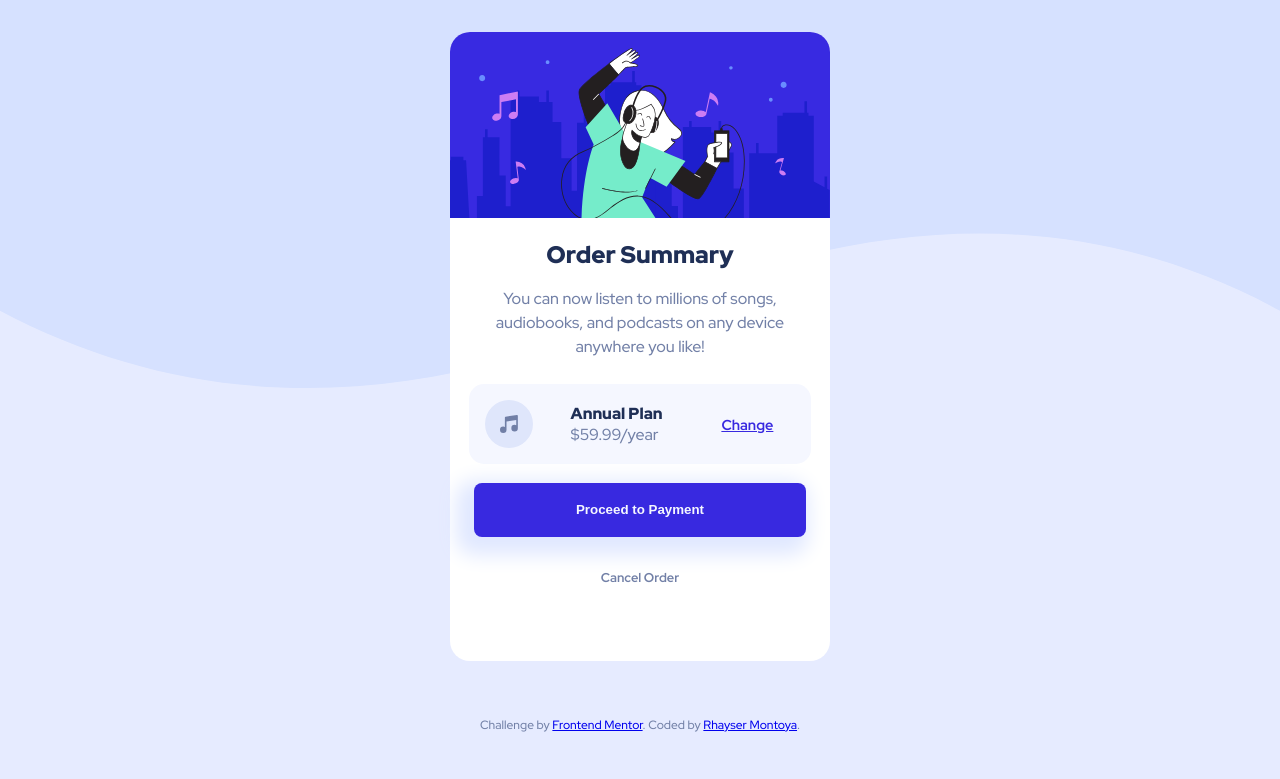
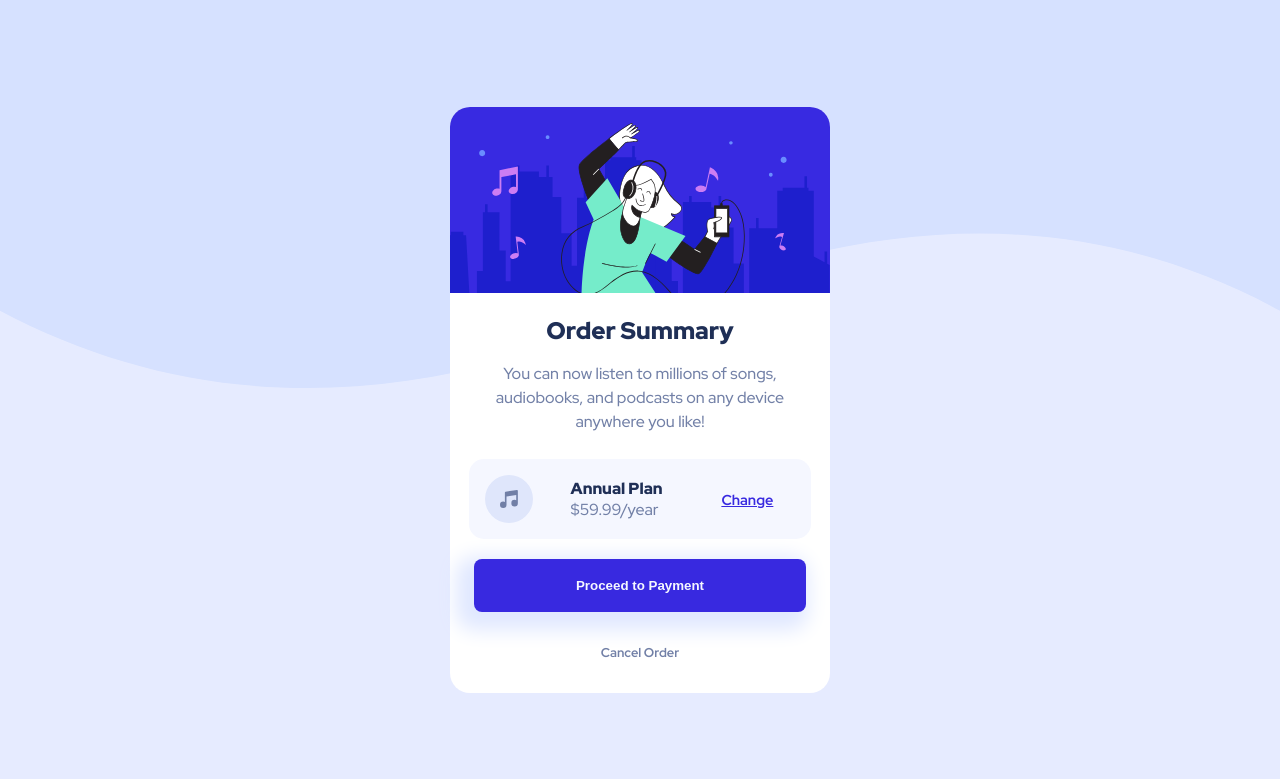
Before and after one commit to Resyahr/Order-Summary-Card, a plain HTML site: page index.html in a window 1280 px wide. Drawn offline with Linux system fonts and the light colour scheme; files whose address does not match are found by name.

Commit message:
fix position of the card, remove footer

```diff
--- a/css/style.css
+++ b/css/style.css
@@ -48,8 +48,9 @@ body {
     background-repeat: no-repeat;
     background-size: contain;
     display: grid;
-
+    align-items: center;
     justify-items: center;
+    place-items: center;
     background-color: var(--very-pale-blue);
     height: 100vh;
 }
--- a/index.html
+++ b/index.html
@@ -2,7 +2,6 @@
 <html lang="en">
 <head>
   <meta charset="UTF-8">
-  <meta lang="en">
   <meta name="viewport" content="width=device-width, initial-scale=1.0"> <!-- displays site properly based on user's device -->
 
   <link rel="icon" type="image/png" sizes="32x32" href="./images/favicon-32x32.png">
@@ -21,11 +20,11 @@
 
     <div class="content-wrapper">
 
-      <div role="banner" class="hero-ilustration">
-        <img src="./images/illustration-hero.svg" alt="Hero Illustration">
-      </div>
+      <section role="banner" class="hero-ilustration">
+        <img srcset="./images/illustration-hero.svg" alt="Hero Illustration">
+      </section>
 
-      <div role="contentinfo" class="text-intro">
+      <section role="contentinfo" class="text-intro">
 
         <h1> Order Summary </h1>
 
@@ -33,9 +32,9 @@
           <p class="light-p"> You can now listen to millions of songs, audiobooks, and podcasts on any device anywhere you like! </p>
         </div>
 
-      </div>
+      </section>
 
-      <div role="menuitemcheckbox" class="plans">
+      <section role="menuitemcheckbox" class="plans">
 
         <img src="./images/icon-music.svg" alt="Icon Music">
         <p class="plan-name"> Annual Plan <br> <span class="plan-cost"> $59.99/year </span> </p>
@@ -45,45 +44,27 @@
           <a href="#"> Change </a>
 
         </div>
-      </div>
+      </section>
 
       <div role="button" class="payment">
         <button type="button" class="payment-btn"> Proceed to Payment </button>
       </div>
 
-      <div class="cancel-order">
+      <section class="cancel-order">
         <a href="#"> Cancel Order </a>
-      </div>
+      </section>
+
+    </div>
 
   </div>
 
+  <!--
   <div role="doc-endnote" class="footer">
-    <div class="attribution">
+      <div class="attribution">
       Challenge by <a href="https://www.frontendmentor.io?ref=challenge" target="_blank">Frontend Mentor</a>.
       Coded by <a href="https://www.rhayser.com">Rhayser Montoya</a>.
+    </div>
   </div>
-
-  <!--
-  <div class="container">
-    <div class="content-wrapper">
-
-
-
-      </div>
-
-
-
-
-
-
-    </div>
-
-
-  </div>
-
-
-</div>
-
 -->
 </body>
 </html>
```
